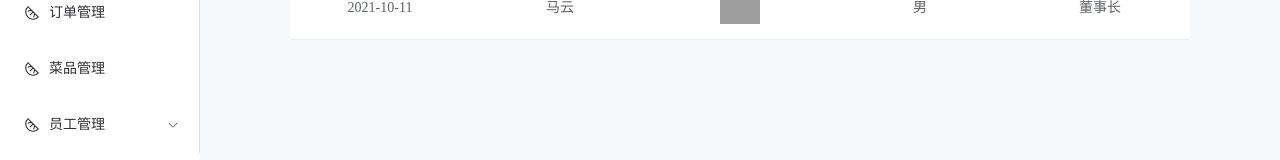
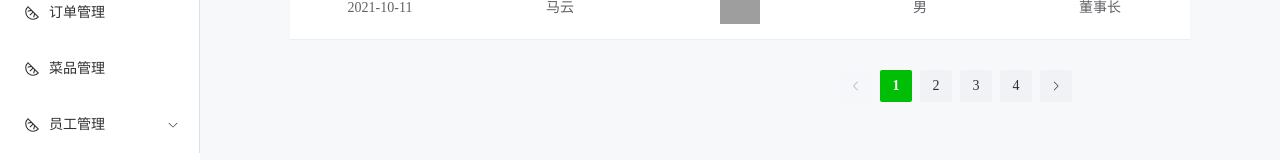
Before and after one commit to xiaotuling2021/background-management-system, a Vue app: page /#/userpage in a window 1280 px wide. Shown: the part 177-337 px from the top of the page. Built offline with nearby package versions, Linux system fonts and the light colour scheme; grey boxes are pictures that could not be loaded.

Commit message:
目前设计了用户列表部分的表格和分页

```diff
--- a/src/page/user-page/user.vue
+++ b/src/page/user-page/user.vue
@@ -14,7 +14,7 @@
                               :preview-src-list="[scope.row.head]"
                               :hide-on-click-modal ="true"
                               lazy
-                              preview-teleported="true"
+                              :preview-teleported="true"
                               >
                         </el-image>
                 </template>
@@ -22,6 +22,12 @@
             <el-table-column prop="sex" label="性别" align="center" min-width="100" />
             <el-table-column prop="position" label="职业" align="center" min-width="100" />
           </el-table>
+          <!-- 分页 -->
+          <el-pagination background layout="prev, pager, next"
+			 :total="40"
+			 :hide-on-single-page="true"
+			 @current-change="currentchange"
+			 />
         </div>
     </div>
 </template>
@@ -37,7 +43,20 @@ export default {
             sex:'男',
             position:'董事长'
         }])
-        return {res}
+        function currentchange(e) {
+            console.log(e);
+        }
+        return {res,currentchange}
     },
 }
 </script>
+
+<style scoped="scoped">
+::v-deep .el-pagination.is-background .el-pager li:not(.is-disabled).is-active {
+	background-color: #00be06;
+	color: #fff;
+}
+.el-pagination {
+    margin-left: 550px;
+}
+</style>
```
